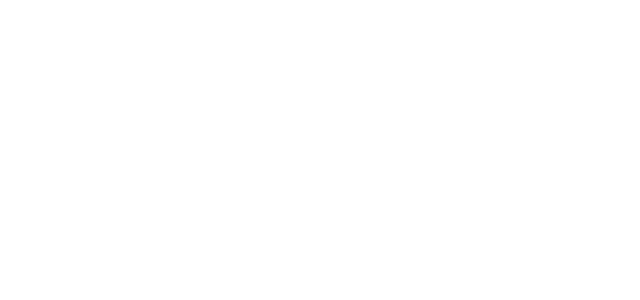
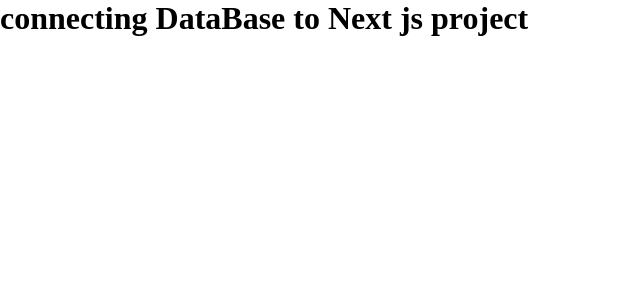
Before and after one commit to Mohammad-jf/next-database, a Next.js app: page / in a window 1280 px wide. Shown: the top 300 px of the page, without its empty margins (0-640 px from the left). Built offline with nearby package versions, Linux system fonts and the light colour scheme.

Commit message:
first commit

```diff
--- a/pages/_app.js
+++ b/pages/_app.js
@@ -1,4 +1,4 @@
-import "@/styles/globals.css";
+ import "@/styles/globals.css";
 
 export default function App({ Component, pageProps }) {
   return <Component {...pageProps} />;
--- a/pages/api/hello.js
+++ /dev/null
@@ -1,5 +0,0 @@
-// Next.js API route support: https://nextjs.org/docs/api-routes/introduction
-
-export default function handler(req, res) {
-  res.status(200).json({ name: "John Doe" });
-}
--- a/pages/index.js
+++ b/pages/index.js
@@ -2,6 +2,7 @@
 export default function Home() {
   return (
     <>
+      <h1>connecting DataBase to Next js project</h1>
     </>
   );
 }
```
